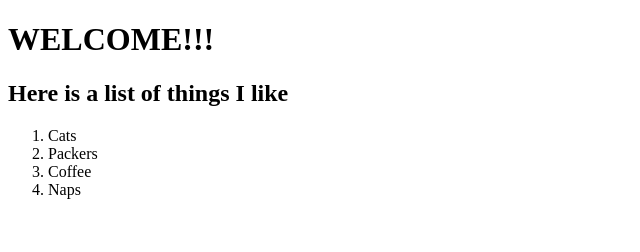
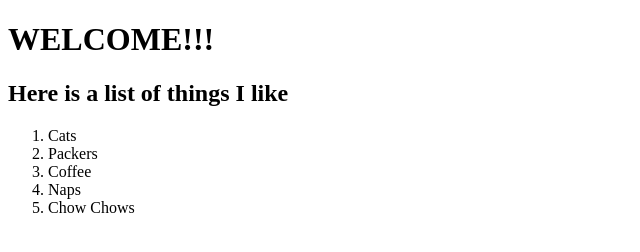
Before and after one commit to aleahy29/aleahy29.github.io, a plain HTML site: page index.html in a window 1280 px wide. Shown: the whole page, without its empty margins (0-640 px from the left). Drawn offline with Linux system fonts and the light colour scheme.

Commit message:
Update index.html

```diff
--- a/index.html
+++ b/index.html
@@ -11,6 +11,7 @@
       <li>Packers</li>
       <li>Coffee</li>
       <li>Naps</li>
+      <li>Chow Chows</li>
     </ul>
   <body>
 
```
